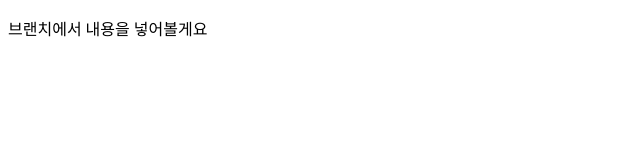
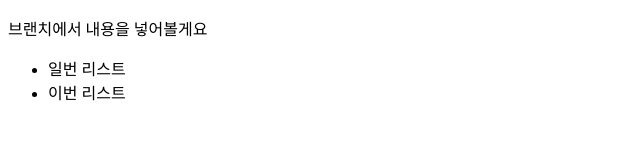
Before and after one commit to DevJihyunAn/git-test, a plain HTML site: page index.html in a window 1280 px wide. Shown: the whole page, without its empty margins (0-640 px from the left). Drawn offline with Linux system fonts and the light colour scheme.

Commit message:
브랜치 커밋2

```diff
--- a/index.html
+++ b/index.html
@@ -8,5 +8,9 @@
 </head>
 <body>
   <p>브랜치에서 내용을 넣어볼게요</p>
+  <ul>
+    <li>일번 리스트</li>
+    <li>이번 리스트</li>
+  </ul>
 </body>
 </html>
```
